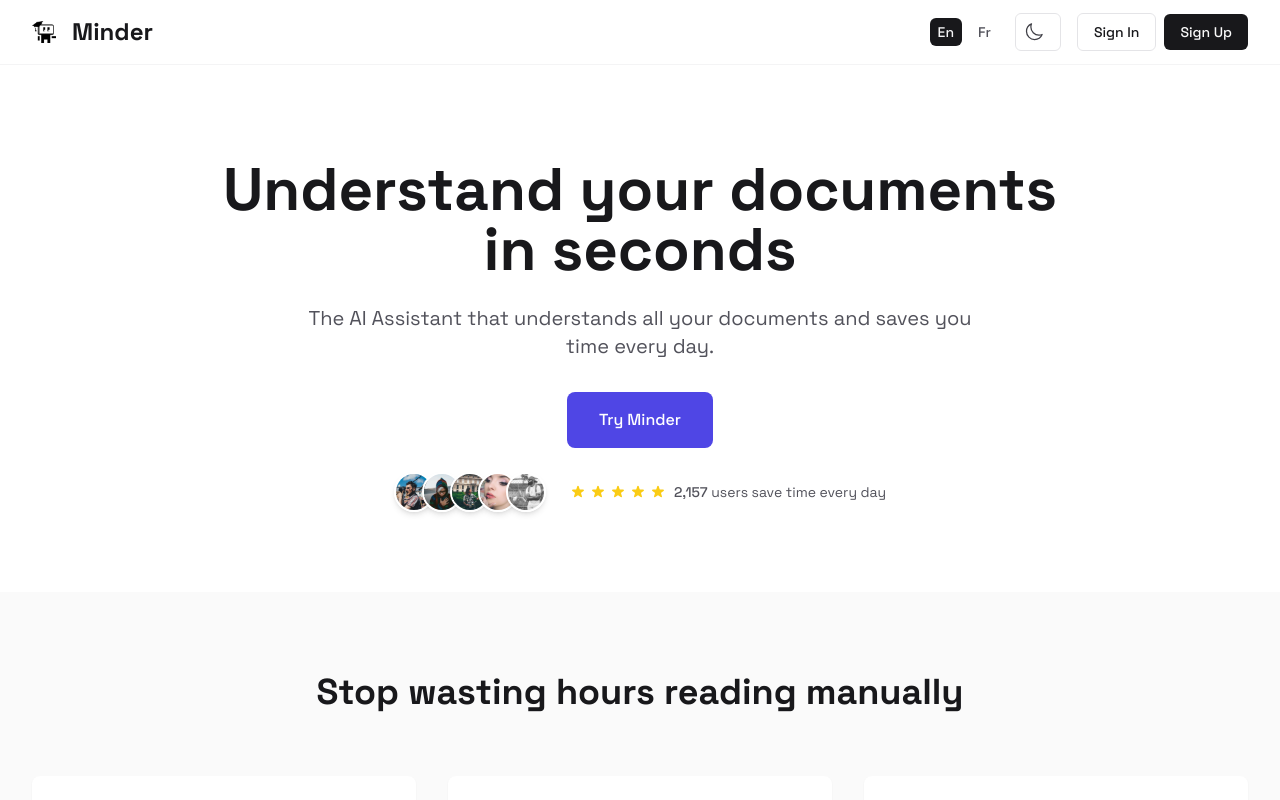
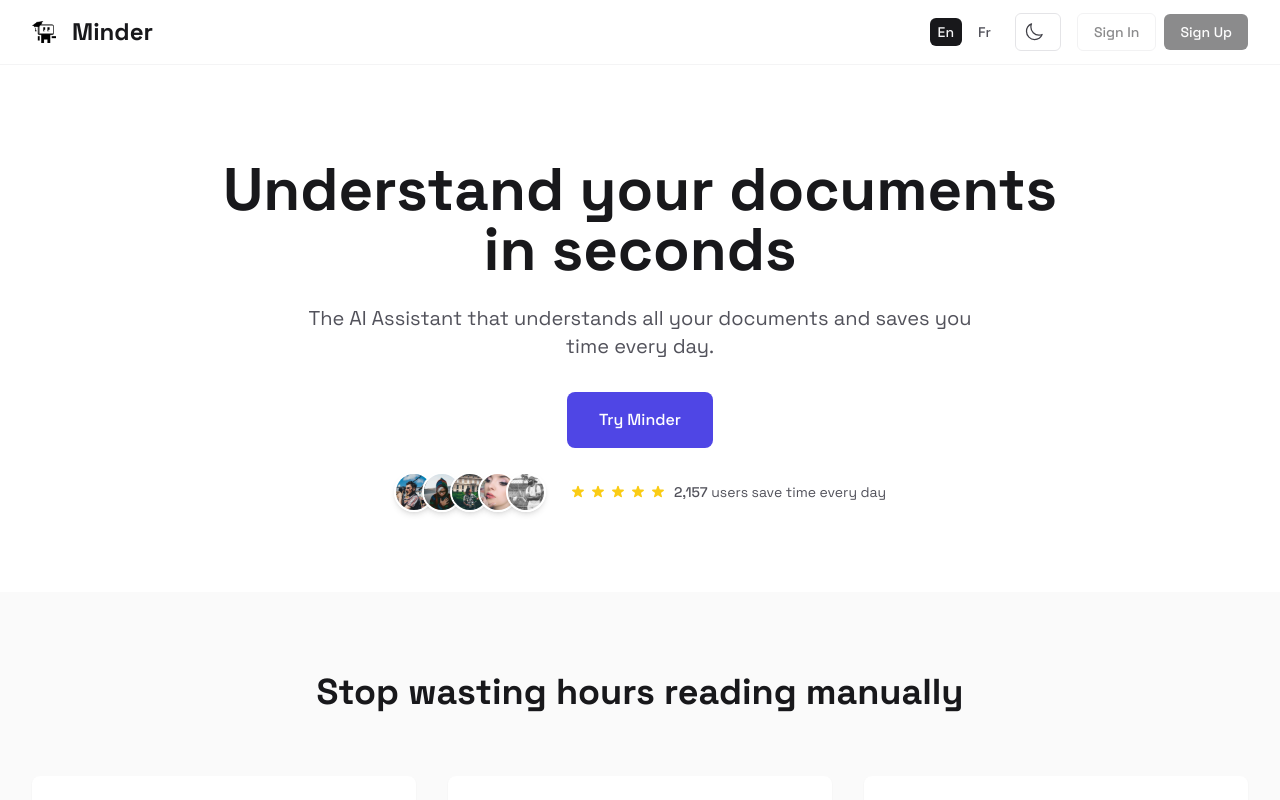
Before and after one commit to aqbayliabbas/minder-v0, a Next.js app: page / in a window 1280 px wide. Shown: the top 800 px of the page. Built offline with nearby package versions, Linux system fonts and the light colour scheme.

Commit message:
Update Navigation.tsx

```diff
--- a/src/components/Navigation.tsx
+++ b/src/components/Navigation.tsx
@@ -79,19 +79,17 @@
 
             <div className="flex items-center gap-2">
               <motion.a
-                whileHover={{ scale: 1.05 }}
-                whileTap={{ scale: 0.95 }}
-                href="/auth/login"
-                className="px-4 py-2 rounded-md border border-zinc-200 dark:border-zinc-700 text-zinc-900 dark:text-zinc-50 text-sm font-medium hover:bg-zinc-50 dark:hover:bg-zinc-800 transition-colors"
+                whileHover={{ scale: 1 }}
+                whileTap={{ scale: 1 }}
+                className="pointer-events-none opacity-50 px-4 py-2 rounded-md border border-zinc-200 dark:border-zinc-700 text-zinc-900 dark:text-zinc-50 text-sm font-medium hover:bg-zinc-50 dark:hover:bg-zinc-800 transition-colors"
               >
                 {language === 'fr' ? 'Connexion' : 'Sign In'}
               </motion.a>
 
               <motion.a
-                whileHover={{ scale: 1.05 }}
-                whileTap={{ scale: 0.95 }}
-                href="/auth/signup"
-                className="px-4 py-2 rounded-md bg-zinc-900 dark:bg-zinc-50 text-zinc-50 dark:text-zinc-900 text-sm font-medium hover:bg-zinc-800 dark:hover:bg-zinc-100 transition-colors"
+                whileHover={{ scale: 1 }}
+                whileTap={{ scale: 1 }}
+                className="pointer-events-none opacity-50 px-4 py-2 rounded-md bg-zinc-900 dark:bg-zinc-50 text-zinc-50 dark:text-zinc-900 text-sm font-medium hover:bg-zinc-800 dark:hover:bg-zinc-100 transition-colors"
               >
                 {language === 'fr' ? 'Inscription' : 'Sign Up'}
               </motion.a>
@@ -134,19 +132,17 @@
 
               <div className="flex flex-col w-full gap-2">
                 <motion.a
-                  whileHover={{ scale: 1.05 }}
-                  whileTap={{ scale: 0.95 }}
-                  href="/auth/login"
-                  className="w-full px-4 py-2 rounded-md border border-zinc-200 dark:border-zinc-700 text-zinc-900 dark:text-zinc-50 text-sm font-medium hover:bg-zinc-50 dark:hover:bg-zinc-800 transition-colors text-center"
+                  whileHover={{ scale: 1 }}
+                  whileTap={{ scale: 1 }}
+                  className="pointer-events-none opacity-50 w-full px-4 py-2 rounded-md border border-zinc-200 dark:border-zinc-700 text-zinc-900 dark:text-zinc-50 text-sm font-medium hover:bg-zinc-50 dark:hover:bg-zinc-800 transition-colors text-center"
                 >
                   {language === 'fr' ? 'Connexion' : 'Sign In'}
                 </motion.a>
 
                 <motion.a
-                  whileHover={{ scale: 1.05 }}
-                  whileTap={{ scale: 0.95 }}
-                  href="/auth/signup"
-                  className="w-full px-4 py-2 rounded-md bg-zinc-900 dark:bg-zinc-50 text-zinc-50 dark:text-zinc-900 text-sm font-medium hover:bg-zinc-800 dark:hover:bg-zinc-100 transition-colors text-center"
+                  whileHover={{ scale: 1 }}
+                  whileTap={{ scale: 1 }}
+                  className="pointer-events-none opacity-50 w-full px-4 py-2 rounded-md bg-zinc-900 dark:bg-zinc-50 text-zinc-50 dark:text-zinc-900 text-sm font-medium hover:bg-zinc-800 dark:hover:bg-zinc-100 transition-colors text-center"
                 >
                   {language === 'fr' ? 'Inscription' : 'Sign Up'}
                 </motion.a>
```
